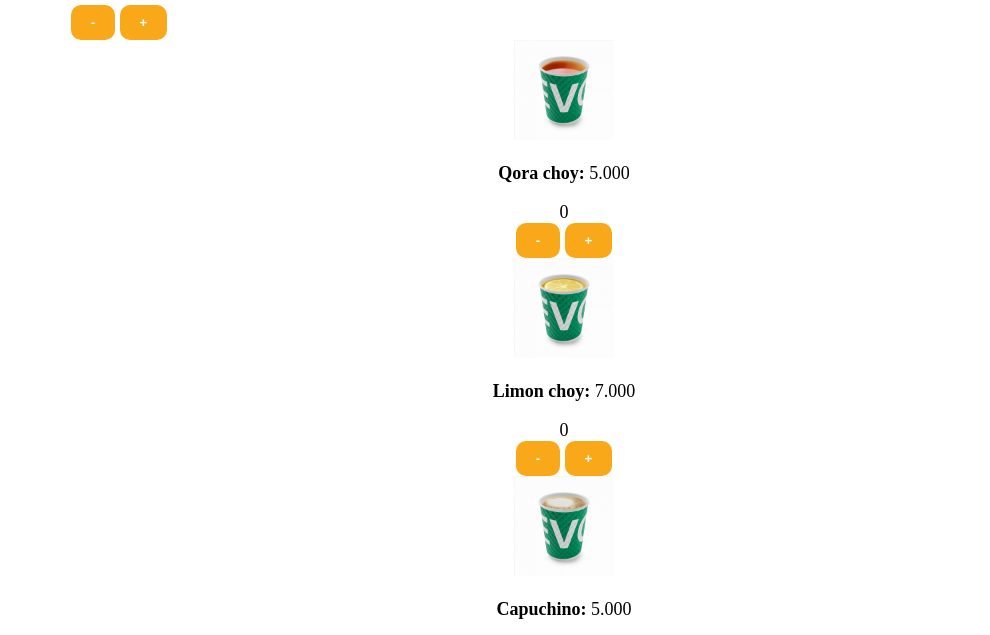
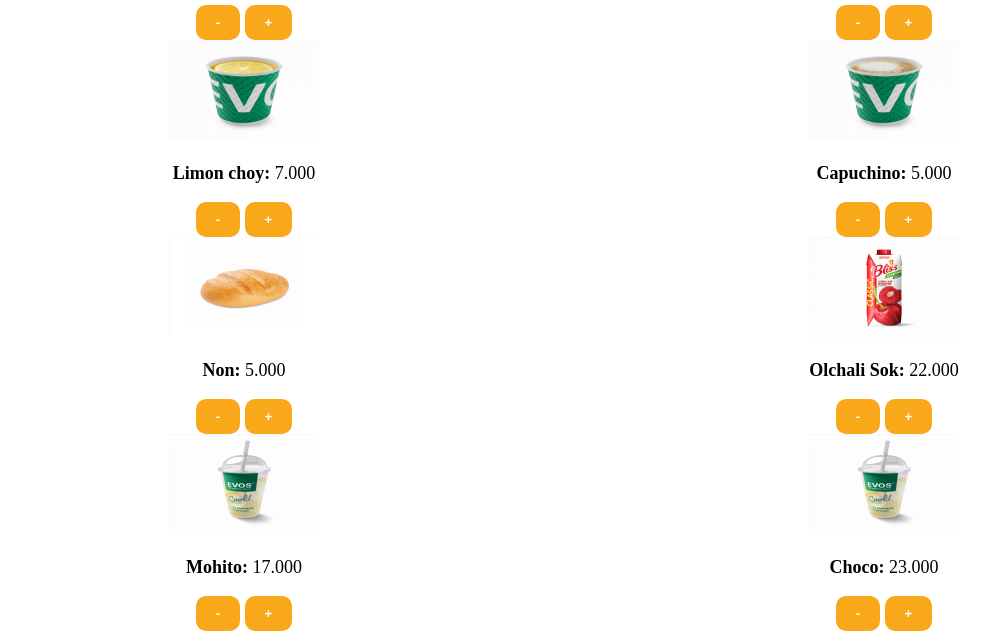
Before and after one commit to AbdumalikAbduvohobov/evos_bot_p2, a plain HTML site: page index.html in a window 1280 px wide. Shown: the part 778-1413 px from the top of the page, without its empty margins (76-1066 px from the left). Drawn offline with Linux system fonts and the light colour scheme; a script that the page names is missing.

Commit message:
start project

```diff
--- a/index.html
+++ b/index.html
@@ -6,7 +6,7 @@
     <link rel="stylesheet" href="style.css">
 </head>
 <body>
-<div class="container">
+< class="container">
     <div class="inner" id="inner">
         <div class="item">
             <img src="images/img_9.png" alt="" class="img">
@@ -22,7 +22,7 @@
         <div class="item">
             <img src="images/img_6.png" alt="" class="img">
             <p class="price">
-                <b>Shaurma: </b>    e
+                <b>Shaurma: </b> e
                 30.000</p>
             <div class="num" id="count2">0</div>
             <button class="btn remove_btn" id="rbtn2">-</button>
@@ -64,7 +64,6 @@
             <button class="btn remove_btn" id="rbtn7">-</button>
             <button class="btn add_btn" id="abtn7">+</button>
         </div>
-        </div>
         <div class="item">
             <img src="images/img_14.png" alt="" class="img">
             <p class="price">
@@ -73,7 +72,6 @@
             <div class="num" id="count8">0</div>
             <button class="btn remove_btn" id="rbtn8">-</button>
             <button class="btn add_btn" id="abtn8">+</button>
-        </div>
         </div>
         <div class="item">
             <img src="images/img_15.png" alt="" class="img">
@@ -84,7 +82,6 @@
             <button class="btn remove_btn" id="rbtn9">-</button>
             <button class="btn add_btn" id="abtn9">+</button>
         </div>
-        </div>
         <div class="item">
             <img src="images/img_16.png" alt="" class="img">
             <p class="price">
@@ -93,7 +90,6 @@
             <div class="num" id="count10">0</div>
             <button class="btn remove_btn" id="rbtn10">-</button>
             <button class="btn add_btn" id="abtn10">+</button>
-        </div>
         </div>
         <div class="item">
             <img src="images/img_17.png" alt="" class="img">
@@ -104,7 +100,6 @@
             <button class="btn remove_btn" id="rbtn11">-</button>
             <button class="btn add_btn" id="abtn11">+</button>
         </div>
-        </div>
         <div class="item">
             <img src="images/img_18.png" alt="" class="img">
             <p class="price">
@@ -113,7 +108,6 @@
             <div class="num" id="count12">0</div>
             <button class="btn remove_btn" id="rbtn12">-</button>
             <button class="btn add_btn" id="abtn12">+</button>
-        </div>
         </div>
         <div class="item">
             <img src="images/img_19.png" alt="" class="img">
@@ -124,7 +118,6 @@
             <button class="btn remove_btn" id="rbtn13">-</button>
             <button class="btn add_btn" id="abtn13">+</button>
         </div>
-        </div>
         <div class="item">
             <img src="images/img_20.png" alt="" class="img">
             <p class="price">
@@ -134,12 +127,16 @@
             <button class="btn remove_btn" id="rbtn14">-</button>
             <button class="btn add_btn" id="abtn14">+</button>
         </div>
-
+        <div class="item">
+            <img src="images/img_20.png" alt="" class="img">
+            <p class="price">
+                <b>Choco: </b>
+                23.000</p>
+            <div class="num" id="count15">0</div>
+            <button class="btn remove_btn" id="rbtn15">-</button>
+            <button class="btn add_btn" id="abtn15">+</button>
         </div>
-
     </div>
-
-</div>
 <script src="https://telegram.org/js/telegram-web-app.js"></script>
 <script src="app.js"></script>
 </body>
--- a/style.css
+++ b/style.css
@@ -1,46 +1,39 @@
 body {
-	margin: 0; /* Sahifaning chetlarida bo'sh joy qoldirmaydi */
-	padding: 0; /* Ichki bo'shliqni ham olib tashlaydi */
-	font-size: 18px; /* Matnning o'lchami 18 piksel bo'ladi */
-	color: var(--tg-theme-text-color); /* Matn rangi Telegramning standart rangidan olinadi */
-	background: var(--tg-theme-bg-color); /* Fon rangi Telegramning fonidan olinadi */
+    margin: 0;
+    padding: 0;
+    font-size: 18px;
+    color: var(--tg-theme-text-color);
+    background: var(--tg-theme-bg-color);
+}
+.container {
+    max-width: 400px;
+}
+.inner {
+    display: grid;
+    grid-template-columns: 1fr 1fr;
+    grid-template-rows: 200px 200px 200px;
+}
+.img {
+    width: 150px;
+    height: 150px;
+    max-height: 100px;
+}
+.item {
+    text-align: center;
+}
+.btn {
+	display: inline-block;
+	padding: 10px 20px;
+	border: none;
+	background: rgb(248, 168, 24);
+	border-radius: 10px;
+	color: #fff;
+	text-transform: uppercase;
+	font-weight: 700;
+
+	transition: background .2s linear;
 }
 
-.container {
-	max-width: 390px; /* Sahifaning maksimal kengligi 390 piksel, telefonlarda yaxshi ko'rinadi */
+.num{
+    display: none;
 }
-
-.inner {
-	display: grid; /* Mahsulotlarni tarmoq (grid) shaklida joylashtiradi */
-	grid-template-columns: 1fr 1fr; /* Ikki ustun qiladi, har biri teng kenglikda */
-	grid-template-rows: 200px 200px 200px; /* Uch qator qiladi, har biri 200 piksel balandlikda */
-}
-
-.img {
-	width: 150px; /* Har bir rasmning kengligi 150 piksel */
-	max-width: 100px;
-}
-
-.item {
-	text-align: center; /* Har bir mahsulotning matni markazda joylashadi */
-}
-
-.btn {
-	display: inline-block; /* Tugma oddiy blok sifatida ko'rinadi */
-	padding: 10px 20px; /* Tugma ichida 10px yuqori-pastki, 20px yon bo'shliq */
-	border: none; /* Tugma atrofida chegara yo'q */
-	background: rgb(248, 168, 24); /* Tugma foni sariq-nar-inji rang */
-	border-radius: 10px; /* Tugma burchaklari yumaloq bo'ladi */
-	color: #fff; /* Tugma ichidagi matn oq rangda */
-	text-transform: uppercase; /* Matn katta harflarda yoziladi */
-	font-weight: 700; /* Matn qalin (bold) bo'ladi */
-	transition: background .2s linear; /* Fon rangi o'zgarganda 0.2 soniyada silliq o'zgaradi */
-}
-
-.btn:hover {
-	background: lightgreen; /* Tugma ustiga sichqoncha kelsa, fon yashil bo'ladi */
-}
-
-.usercard {
-	text-align: center; /* Foydalanuvchi ismi markazda joylashadi */
-}
```
Also changed, not shown: images/img_21.png (added).
